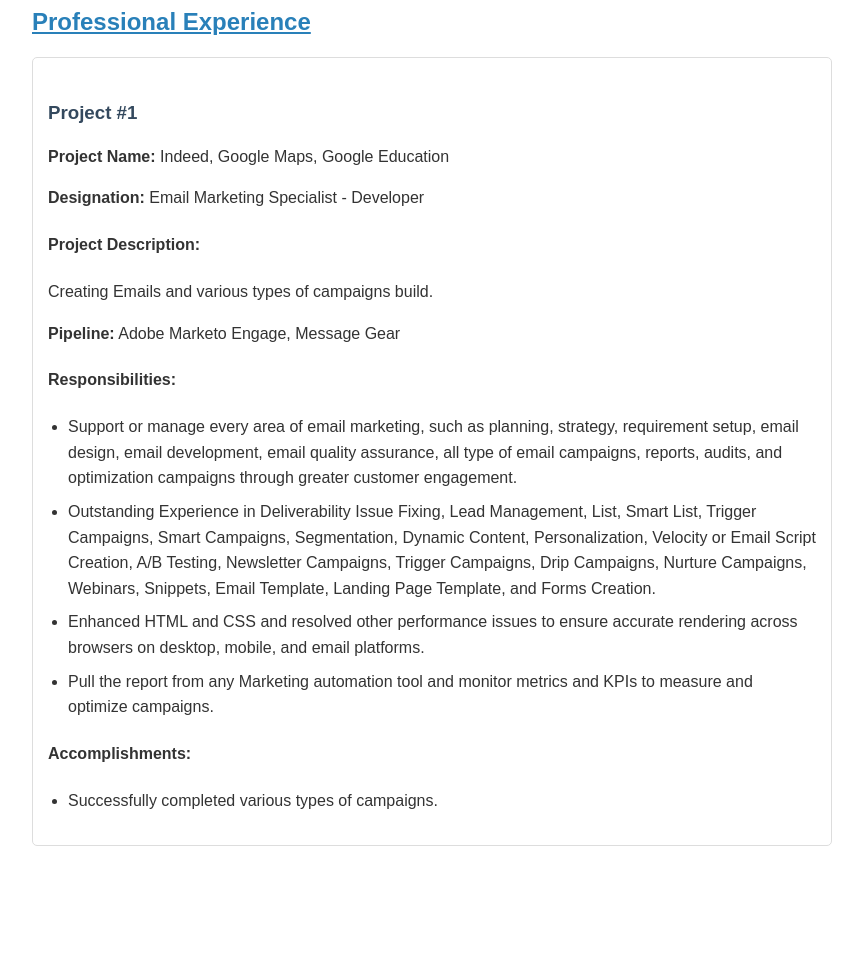
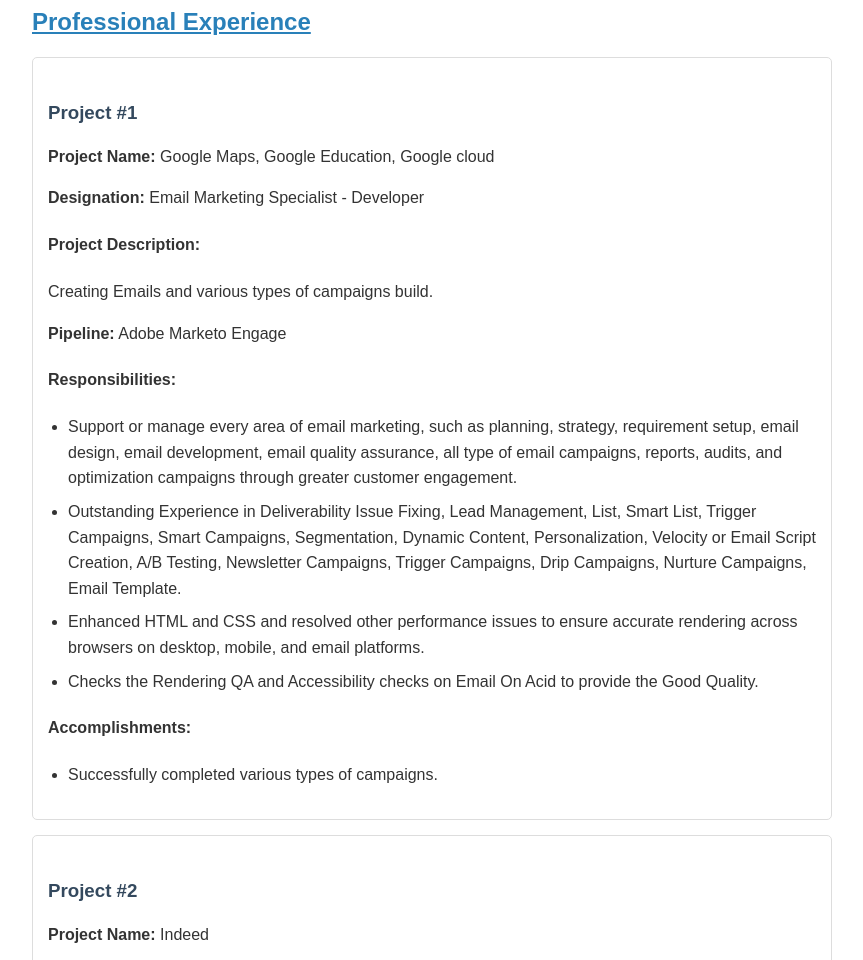
Before and after one commit to kathirmukesh4u-byte/portfolio, a plain HTML site: page index.html in a window 1280 px wide. Shown: the part 1781-2741 px from the top of the page, without its empty margins (208-1071 px from the left). Before the commit the page ends 2672 px from the top, so only its background shows below. Drawn offline with Linux system fonts and the light colour scheme.

Commit message:
Update index.html

```diff
--- a/index.html
+++ b/index.html
@@ -151,7 +151,31 @@
 
             <div class="project">
                 <h3>Project #1</h3>
-                <p><strong>Project Name:</strong> Indeed, Google Maps, Google Education</p>
+                <p><strong>Project Name:</strong> Google Maps, Google Education, Google cloud</p>
+                <p><strong>Designation:</strong> Email Marketing Specialist - Developer</p>
+
+                <h4>Project Description:</h4>
+                <p>Creating Emails and various types of campaigns build.</p>
+
+                <p><strong>Pipeline:</strong> Adobe Marketo Engage</p>
+
+                <h4>Responsibilities:</h4>
+                <ul>
+                    <li>Support or manage every area of email marketing, such as planning, strategy, requirement setup, email design, email development, email quality assurance, all type of email campaigns, reports, audits, and optimization campaigns through greater customer engagement.</li>
+                    <li>Outstanding Experience in Deliverability Issue Fixing, Lead Management, List, Smart List, Trigger Campaigns, Smart Campaigns, Segmentation, Dynamic Content, Personalization, Velocity or Email Script Creation, A/B Testing, Newsletter Campaigns, Trigger Campaigns, Drip Campaigns, Nurture Campaigns, Email Template.</li>
+                    <li>Enhanced HTML and CSS and resolved other performance issues to ensure accurate rendering across browsers on desktop, mobile, and email platforms.</li>
+                    <li>Checks the Rendering QA and Accessibility checks on Email On Acid to provide the Good Quality.</li>
+                </ul>
+
+                <h4>Accomplishments:</h4>
+                <ul>
+                    <li>Successfully completed various types of campaigns.</li>
+                </ul>
+            </div>
+
+            <div class="project">
+                <h3>Project #2</h3>
+                <p><strong>Project Name:</strong> Indeed</p>
                 <p><strong>Designation:</strong> Email Marketing Specialist - Developer</p>
 
                 <h4>Project Description:</h4>
@@ -165,6 +189,7 @@
                     <li>Outstanding Experience in Deliverability Issue Fixing, Lead Management, List, Smart List, Trigger Campaigns, Smart Campaigns, Segmentation, Dynamic Content, Personalization, Velocity or Email Script Creation, A/B Testing, Newsletter Campaigns, Trigger Campaigns, Drip Campaigns, Nurture Campaigns, Webinars, Snippets, Email Template, Landing Page Template, and Forms Creation.</li>
                     <li>Enhanced HTML and CSS and resolved other performance issues to ensure accurate rendering across browsers on desktop, mobile, and email platforms.</li>
                     <li>Pull the report from any Marketing automation tool and monitor metrics and KPIs to measure and optimize campaigns.</li>
+                    <li>Using Litmus for reducing errors and providing good quality design.</li>
                 </ul>
 
                 <h4>Accomplishments:</h4>
```
